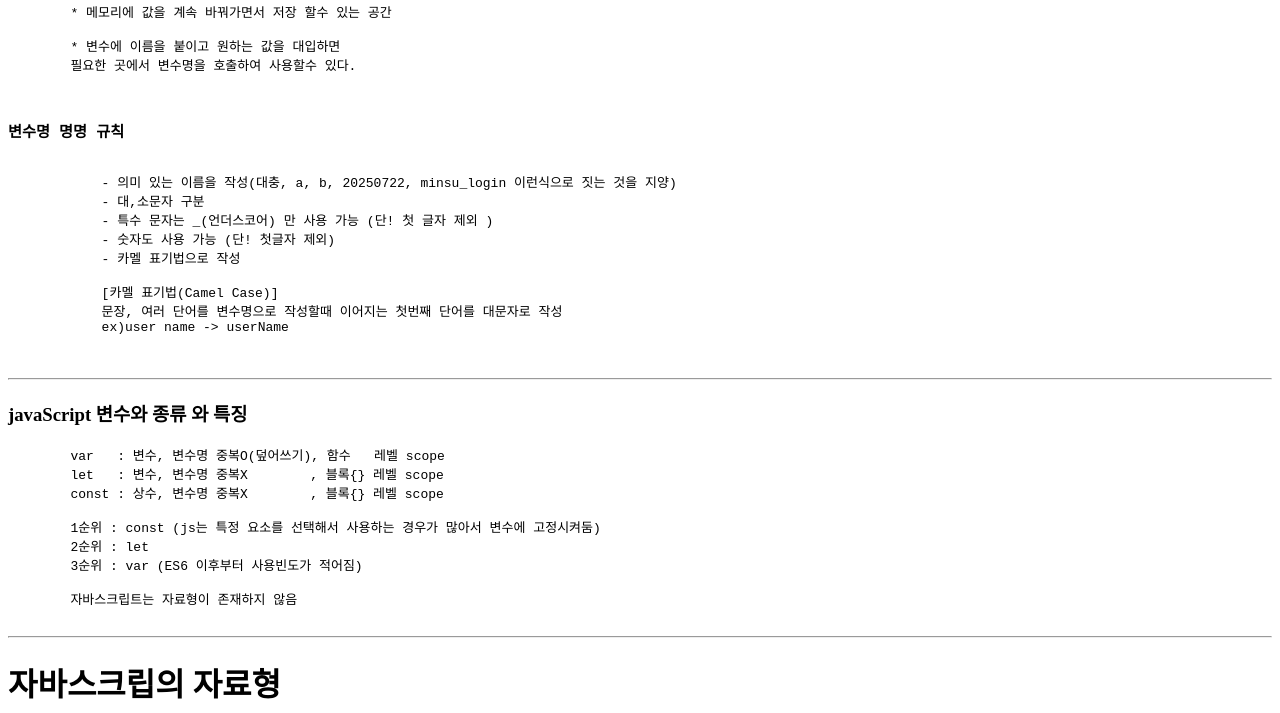
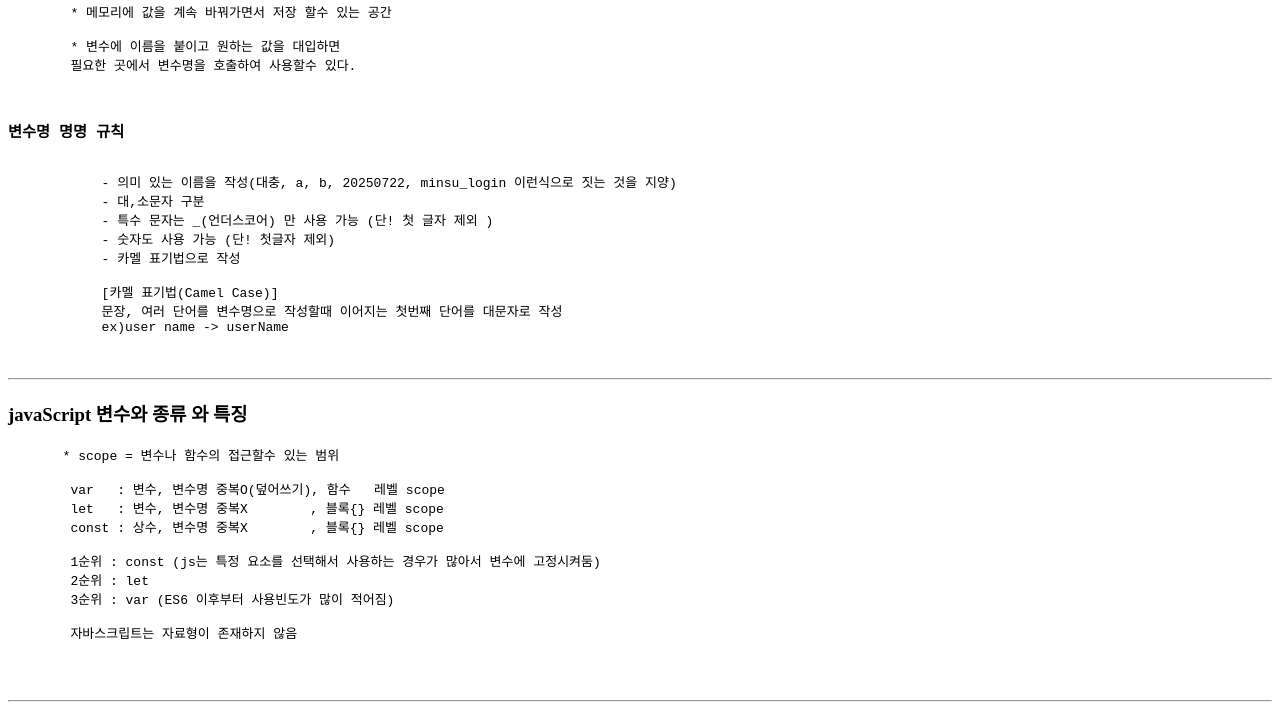
Before and after one commit to Zerojun9403/03_JavaScript, a plain HTML site: page html/02_변수와자료형.html in a window 1280 px wide. Shown: the part 87-800 px from the top of the page. Drawn offline with Linux system fonts and the light colour scheme.

Commit message:
파일명수정_세부사항수정

```diff
--- a/html/02_변수와자료형.html
+++ b/html/02_변수와자료형.html
@@ -29,20 +29,24 @@
     <hr />
     <h3>javaScript 변수와 종류 와 특징</h3>
     <pre>
+       * scope = 변수나 함수의 접근할수 있는 범위
+
         var   : 변수, 변수명 중복O(덮어쓰기), 함수   레벨 scope
         let   : 변수, 변수명 중복X        , 블록{} 레벨 scope
         const : 상수, 변수명 중복X        , 블록{} 레벨 scope
 
         1순위 : const (js는 특정 요소를 선택해서 사용하는 경우가 많아서 변수에 고정시켜둠)
         2순위 : let
-        3순위 : var (ES6 이후부터 사용빈도가 적어짐)
+        3순위 : var (ES6 이후부터 사용빈도가 많이 적어짐)
 
         자바스크립트는 자료형이 존재하지 않음
+
+
     </pre>
     <hr />
     <h1>자바스크립의 자료형</h1>
     <pre>
- 자바 스크립트는 변수 선언시 별도의 자료형을 지정하지 않음
+        자바 스크립트는 변수 선언시 별도의 자료형을 지정하지 않음
         -> 변수에 대입되는 값(리터럴)에 의해서 자료형이 결정됨
         - string(문자열)
         - number(숫자)-> 정수/실수 모두 포함
```
Also changed, not shown: html/03_연산자.html (renamed from html/03.연산자.html, +1 -1 lines), css/03_연산자.css (renamed from css/03.연산자.css).
